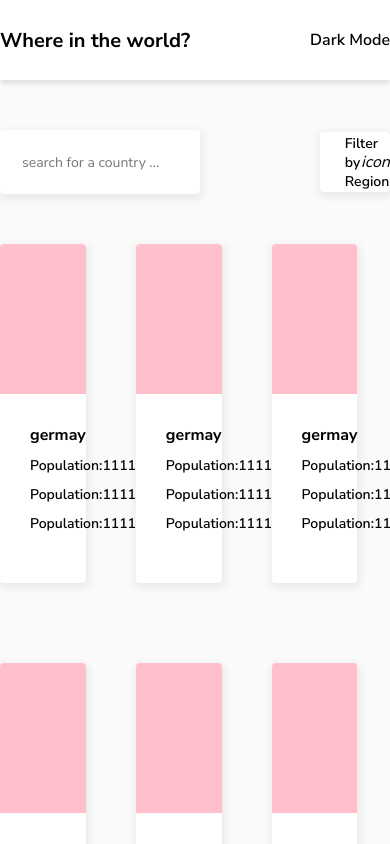
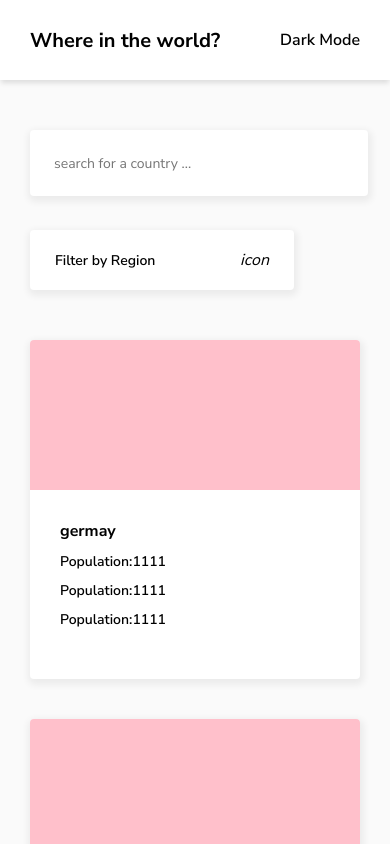
Before and after one commit to Sabamoradi/CountriesAPI, a Vue app: page / in a window 390 px wide. Shown: the top 844 px of the page. Built offline with nearby package versions, Linux system fonts and the light colour scheme.

Commit message:
complete responsive of main page

```diff
--- a/src/assets/css/grid.css
+++ b/src/assets/css/grid.css
@@ -1,3 +1,27 @@
+@media (max-width: 1199px) {
+  .container {
+    max-width: 940px;
+    margin: 0 auto;
+  }
+}
+@media (max-width: 992px) {
+  .container {
+    max-width: 720px;
+    margin: 0 auto;
+  }
+}
+@media (max-width: 768px) {
+  .container {
+    max-width: 540px;
+    margin: 0 auto;
+  }
+}
+@media (max-width: 592px) {
+  .container {
+    max-width: 100%;
+    padding: 0 30px;
+  }
+}
 @media (min-width: 1200px) {
   .container {
     max-width: 1050px;
--- a/src/components/HomeCard/index.vue
+++ b/src/components/HomeCard/index.vue
@@ -35,4 +35,19 @@
 .title {
   margin-top: 30px;
 }
+@media (max-width: 1199px) {
+  .home-item {
+    width: 28%;
+  }
+}
+@media (max-width: 992px){
+  .home-item {
+    width: 45%;
+  }
+}
+@media (max-width: 768px){
+.home-item {
+    width: 100%;
+  }
+}
 </style>
--- a/src/components/global/Input/index.vue
+++ b/src/components/global/Input/index.vue
@@ -45,13 +45,18 @@ export default {
 };
 </script>
 <style scoped>
+.input-conatiner{
+  position: relative;
+  height: 60px;
+}
 .custom-input {
   border-color: transparent;
-  height: 60px;
+  height: 100%;
+  position: absolute;
   box-shadow: 1px 3px 7px 3px var(--box-shadow-light);
-  padding: 0 20px;
   width: 100%;
   border-radius: 4px;
+  text-indent: 20px;
 }
 .custom-input:focus{
     outline: none;
--- /dev/null
+++ b/src/views/DetailPage/index.vue
@@ -0,0 +1,3 @@
+<template>
+    <div></div>
+</template>
--- a/src/views/Home/index.vue
+++ b/src/views/Home/index.vue
@@ -87,4 +87,34 @@ export default {
   justify-content: space-between;
   align-items: center;
 }
+@media (max-width: 1199px) {
+  .right-section{
+    width: 22%;
+  }
+  .cards-wrapper {
+    gap:75px
+  }
+}
+@media (max-width: 992px){
+  .cards-wrapper{
+    gap:10px;
+    justify-content: space-between;
+  }
+  .second-wrapper{
+    flex-direction: column;
+    align-items: flex-start;
+  }
+  .right-section{
+    width: 35%;
+    margin-top: 40px;
+  }
+  .left-section {
+    width: 100%;
+  }
+}
+@media (max-width: 592px){
+.right-section{
+  width: 80%;
+}
+}
 </style>
```
